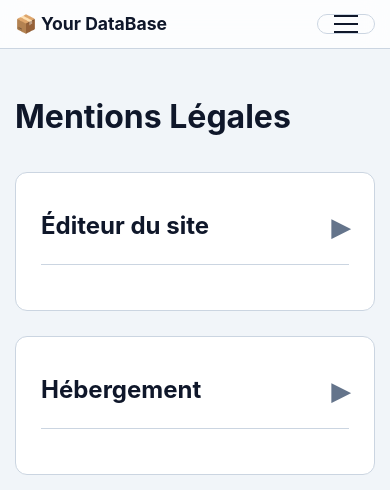
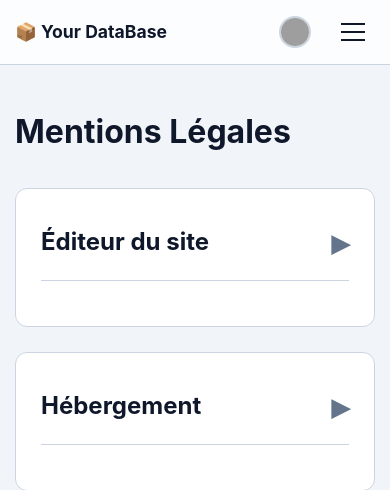
Before and after one commit to FamilyTsuki/your-database, a PHP site: page /legal in a window 390 px wide. Shown: the top 490 px of the page. Run offline with PHP 8.4, Linux system fonts and the light colour scheme; the visitor is signed in with stand-in values (Sample User, id 1); grey boxes are pictures that could not be loaded.

Commit message:
modification du menu burgeur

```diff
--- a/public/css/layout.css
+++ b/public/css/layout.css
@@ -132,14 +132,30 @@
   margin-right: auto; /* Pousse le reste vers la droite */
 }
 
+/* Mobile Profile Icon */
+.mobile-profile-link {
+  display: none; /* Caché par défaut (Desktop) */
+}
+
 /* Bouton Burger */
-.burger-btn {
+.top-nav .burger-btn {
   display: none; /* Caché sur PC */
   background: transparent;
   border: none;
   cursor: pointer;
-  padding: 10px;
+  padding: 0;
+  width: 44px; /* Dimensions fixes pour un cercle parfait */
+  height: 44px;
   margin-left: 10px;
+  border-radius: 50%; /* Force un cercle au lieu de la forme "pill" des autres boutons */
+  align-items: center;
+  justify-content: center;
+}
+
+/* Annuler l'effet de survol gris qui reste bloqué sur mobile */
+.top-nav .burger-btn:hover,
+.top-nav .burger-btn:focus {
+  background: transparent;
 }
 
 .burger-icon {
@@ -202,8 +218,14 @@
     align-items: center;
   }
 
-  .burger-btn {
-    display: block; /* Afficher le burger sur mobile */
+  .top-nav .burger-btn {
+    display: flex; /* Afficher le burger sur mobile (flex pour centrer) */
+  }
+
+  .mobile-profile-link {
+    display: flex;
+    align-items: center;
+    margin-right: 10px;
   }
 
   .div-modif-inv {
@@ -218,7 +240,7 @@
   .user-info {
     display: none; /* Cacher le profil par défaut */
     width: 100%;
-    flex-direction: column;
+    flex-direction: column-reverse; /* Profil en haut, Déconnexion en bas */
     justify-content: center;
     margin-left: 0;
     margin-top: 10px;
@@ -231,6 +253,10 @@
   .top-nav.nav-open .user-info {
     display: flex;
     animation: slideDown 0.3s ease forwards;
+  }
+
+  .user-info .user-profile-link {
+    margin-right: 0; /* Centre le profil sur mobile */
   }
 }
 
--- a/templates/includes/header.phtml
+++ b/templates/includes/header.phtml
@@ -23,6 +23,19 @@ if (substr($base_path, -1) !== '/') $base_path .= '/';
     <nav class="top-nav">
         <!-- Logo (Toujours visible) -->
         <a href="index" class="nav-logo">📦 Your DataBase</a>
+
+        <?php $user = Auth::getUser(); ?>
+
+        <!-- Mobile Profile (Visible uniquement sur mobile à côté du burger) -->
+        <?php if ($user): ?>
+            <a href="profile" class="mobile-profile-link">
+                <?php if (!empty($user['profile_image'])): ?>
+                    <img src="uploads/profiles/<?php echo htmlspecialchars($user['profile_image']); ?>" alt="Profile" class="nav-profile-img">
+                <?php else: ?>
+                    <span class="nav-profile-icon" style="font-size: 1.5rem;">👤</span>
+                <?php endif; ?>
+            </a>
+        <?php endif; ?>
 
         <!-- Bouton Burger (Visible uniquement sur mobile) -->
         <button class="burger-btn" aria-label="Menu" onclick="this.closest('.top-nav').classList.toggle('nav-open')">
@@ -61,10 +74,7 @@ if (substr($base_path, -1) !== '/') $base_path .= '/';
         </div>
         <div class="user-info">
 
-            <?php
-            $user = Auth::getUser();
-            if ($user):
-            ?>
+            <?php if ($user): ?>
                 <a href="logout" class="nav-action-btn btn-logout">Déconnexion</a>
 
                 <a href="profile" class="user-profile-link">
```
